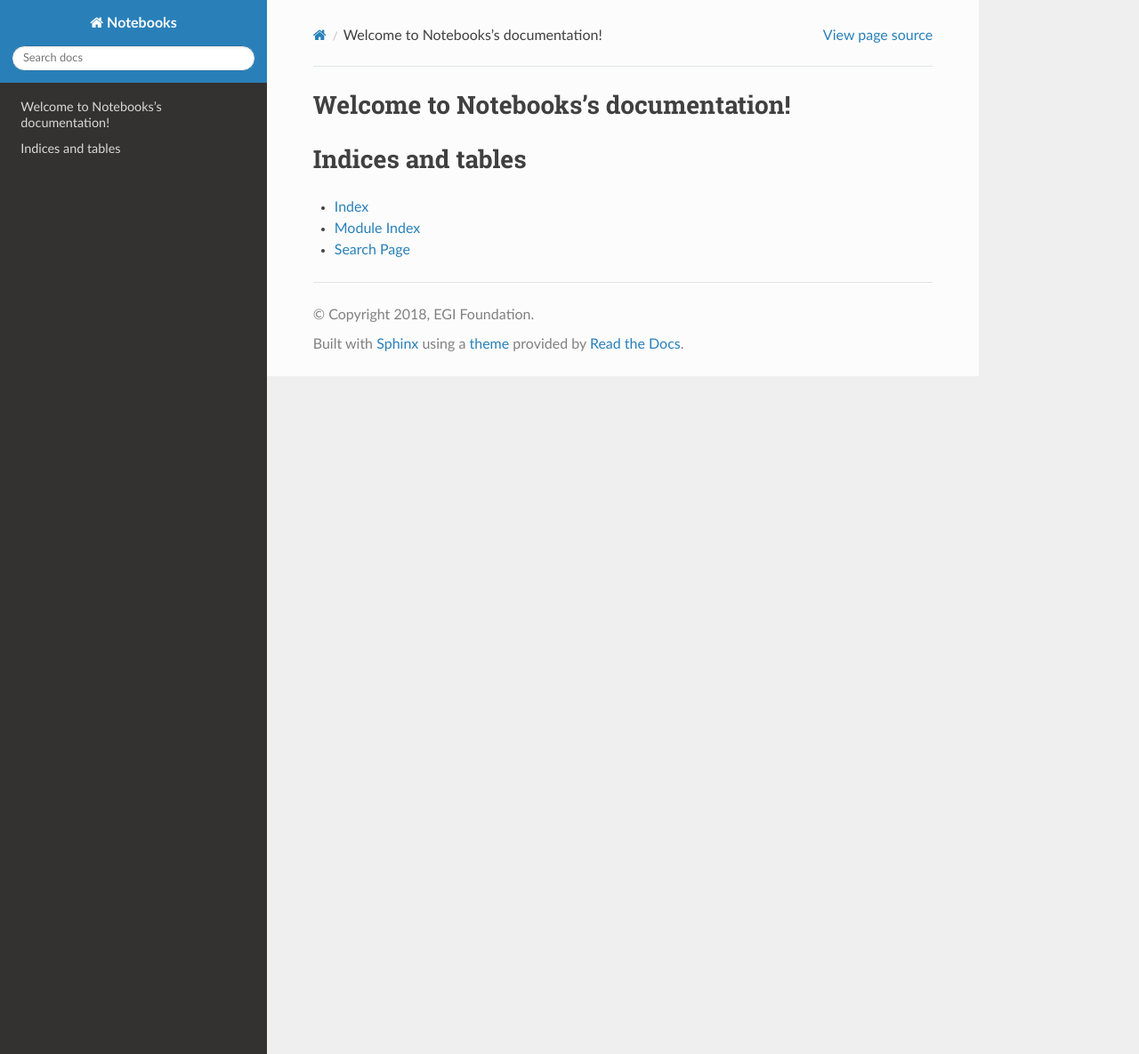
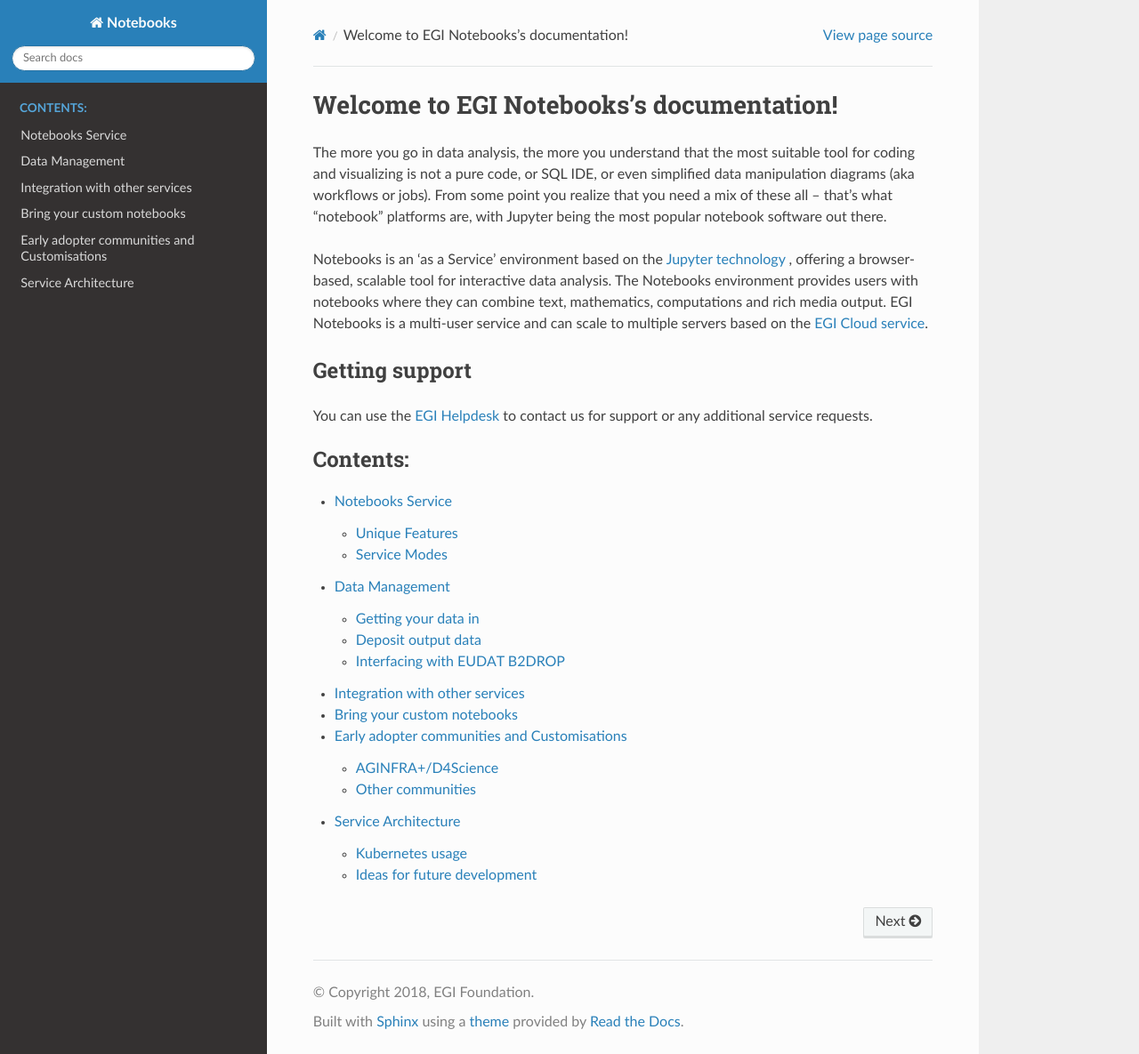
Before and after one commit to EGI-Federation/notebooks, a Sphinx documentation site: the page built from source/index.rst, in a window 1280 px wide and 1185 px high. Shown: the whole window at 89% size. Built offline with Sphinx 7.4.7 and the Read the Docs theme 2.0.0, drawn with Linux system fonts in a browser that asks for light colours.

Commit message:
First version of docs
Contents taken from the wiki https://wiki.egi.eu/wiki/EGI_Notebooks

```diff
--- /dev/null
+++ b/source/communities.rst
@@ -0,0 +1,29 @@
+Early adopter communities and Customisations
+--------------------------------------------
+
+AGINFRA+/D4Science
+::::::::::::::::::
+
+An instance of the EGI notebooks is deployed for the `AGINFRA+ <http://plus.aginfra.eu/>`_
+project and made available via selected `D4Science VREs <https://www.d4science.org/>`_.
+Besides the features described above, this instance has been further
+customised to support:
+
+* Embedding the EGI notebooks interface into the community we portal, no
+  separate web browser windows or tab to access the notebooks functionality.
+
+* Integration of AAI between Notebooks and the community portal for single-sign
+  on. Enabled users are automatically recognised by the notebooks.
+
+* Access to other VRE services from the notebooks using their personal token
+  easily available in the notebooks environment.
+
+* File sharing between notebooks and the community web portal file space.
+
+Other communities
+:::::::::::::::::
+
+* `OpenDreamKit <http://opendreamkit.org/>`_  Open Digital Research Environment
+  Toolkit for the Advancement of Mathematics
+
+* IFREMER: Marine sciences
--- /dev/null
+++ b/source/data.rst
@@ -0,0 +1,37 @@
+Data Management
+---------------
+
+1GB persistent storage for the notebooks is available at ``/persistent`` linked
+from the notebooks home directory. **Please note that files stored on any
+other folder will be lost when your notebook server is closed (which can
+happen if there is no activity for more than 1 hour!)**. There is no space
+limit set for other folders.
+
+If you need to increase your persistent storage space,
+open a [https://ggus.eu GGUS ticket to the Notebooks Support Unit]
+
+Access to other kinds of persistent storage for community specific instances
+that can be tailored to your specific needs and available storage systems.
+
+Getting your data in
+::::::::::::::::::::
+
+Your notebooks have full outgoing internet connectivity so you can connect to
+any external service to bring data in for analysis. We are evaluating
+integration with EOSC-hub services for facilitating the access to input data,
+with EGI DataHub as first target. Please contact support@egi.eu if you are
+interested in other I/O integrations.
+
+Deposit output data
+:::::::::::::::::::
+
+As with input data, you can connect to any external service to deposit the
+notebooks output.
+
+Interfacing with EUDAT B2DROP
+:::::::::::::::::::::::::::::
+The Notebooks service is interoperable with the EUDAT B2DROP service, allowing
+a user to access files stored under his/her B2DROP account from the Notebooks.
+To use this feature you should sign up for a B2DROP account, upload files
+into it, then register the account in your Notebooks session. User
+guide about the steps is coming soon.
--- a/source/index.rst
+++ b/source/index.rst
@@ -3,18 +3,35 @@
    You can adapt this file completely to your liking, but it should at least
    contain the root `toctree` directive.
 
-Welcome to Notebooks's documentation!
-=====================================
+Welcome to EGI Notebooks's documentation!
+=========================================
+
+The more you go in data analysis, the more you understand that the most
+suitable tool for coding and visualizing is not a pure code, or SQL IDE, or
+even simplified data manipulation diagrams (aka workflows or jobs). From some
+point you realize that you need a mix of these all – that’s what “notebook”
+platforms are, with Jupyter being the most popular notebook software out there.
+
+Notebooks is an 'as a Service' environment based on the `Jupyter technology
+<http://jupyter.org/>`_ , offering a browser-based, scalable tool for
+interactive data analysis. The Notebooks environment provides users with
+notebooks where they can combine text, mathematics, computations and rich media
+output. EGI Notebooks is a multi-user service and can scale to multiple servers
+based on the `EGI Cloud service <https://www.egi.eu/services/cloud-compute/>`_.
+
+Getting support
+---------------
+
+You can use the `EGI Helpdesk <https://ggus.eu>`_ to contact us for support
+or any additional service requests.
 
 .. toctree::
    :maxdepth: 2
    :caption: Contents:
 
-
-
-Indices and tables
-==================
-
-* :ref:`genindex`
-* :ref:`modindex`
-* :ref:`search`
+   service
+   data
+   integration
+   customisation
+   communities
+   technical
--- /dev/null
+++ b/source/integration.rst
@@ -0,0 +1,8 @@
+Integration with other services
+-------------------------------
+
+Notebooks running on EGI can access other existing computing and storage
+services. The centrally operated EGI Notebooks instance is using resources
+from the access.egi.eu Virtual Organisation. We are open to suggestions on
+which services you would like to access to create guidelines and extend the
+service with tools to ease these tasks.
--- /dev/null
+++ b/source/service.rst
@@ -0,0 +1,47 @@
+Notebooks Service
+-----------------
+
+Unique Features
+:::::::::::::::
+
+EGI Notebooks provides the well-known Jupyter interface for notebooks with the
+following added features:
+
+* Integration with EGI Check-in for authentication, login with any EduGAIN or
+  social accounts (e.g. Google, Facebook)
+
+* Persistent storage associated to each user, available in the notebooks
+  environment.
+
+* Customisable with new notebook environments, expose any existing notebook to
+  your users.
+
+* Runs on EGI e-Infrastructure so can easily use EGI compute and storage from
+  your notebooks.
+
+
+Service Modes
+:::::::::::::
+
+We offer different service modes depending on your needs:
+
+* Individual users can use the centrally operated service from EGI. Users,
+  after lightweight approval, can login, write and play and re-play notebooks.
+  Notebooks can use storage and compute capacity from the access.egi.eu
+  Virtual Organisation. Request access via
+  `EGI marketplace <https://marketplace.egi.eu/applications-on-demand-beta/65-jupyter.html>`_.
+
+* User communities can have their customised EGI Notebooks service instance.
+  EGI offers consultancy and support, as well as can operate the setup.
+  Contact support@egi.eu to make an arrangement. A community specific setup
+  allows the community to use the community's own Virtual Organisation
+  (i.e. federated compute and storage sites) for Jupyter, add custom libraries
+  into Jupyter (e.g. discipline-specific analysis libraries) or have fine
+  grained control on who can access the instance (based on the information
+  available to the EGI Check-in AAI service).
+
+.. BinderHub mode that allows to recreate notebooks from existing repositories
+   making the code immediately reproducible by anyone, anywhere. While under
+   development, this option does not have persistent storage and does not
+   require authentication, there is ongoing work to integrate with the modes
+   described above. Alpha instance available at https://binderhub.fedcloud-tf.fedcloud.eu
--- /dev/null
+++ b/source/technical.rst
@@ -0,0 +1,65 @@
+Service Architecture
+--------------------
+
+The EGI Notebooks service relies on the following technologies to provide its
+functionality:
+
+* `JupyterHub <https://github.com/jupyterhub/jupyterhub>`_ with custom
+  `EGI Check-in oauthentication <https://github.com/enolfc/oauthenticator>`_
+  configured to spawn pods on Kubernetes.
+
+* `Kubernetes <https://kubernetes.io/>`_ as container orchestration platform
+  running on top of EGI Cloud resources. Within the service it is in charge of
+  managing the allocated resources and providing the right abstraction to
+  deploy the containers that build the service. Resources are provided by EGI
+  Federated Cloud providers, including persistent storage for users notebooks.
+
+* CA authority to allocate recognised certificates for the HTTPS server
+
+* `Prometheus <https://prometheus.io/>`_ for monitoring resource consumption.
+
+* Specific EGI hooks for `monitoring <https://github.com/EGI-Foundation/egi-notebooks-monitoring>`_
+  and `accounting <https://github.com/EGI-Foundation/egi-notebooks-accounting>`_.
+
+* VO-Specific storage/Big data facilities or any pluggable tools into the
+  notebooks environment can be added to community specific instances.
+
+
+.. [[File:EGI_Notebooks_Stack.png|center|650px|EGI Notebooks Achitecture]]
+
+Kubernetes usage
+::::::::::::::::
+
+A Kubernetes (k8s) cluster deployed into a resource provider is in charge of
+managing the containers that will provide the service. On this cluster there are:
+
+* 1 master node that manages the whole cluster
+
+* 1 or more edge nodes with a public IP and corresponding public DNS name
+  (notebooks.egi.eu) where a k8s ingress HTTP reverse proxy redirects requests
+  from user to other components of the service. The HTTP server has a valid
+  certificate from one CA recognised at most browsers (e.g. DigiCert).
+
+* 1 or more nodes that host the JupyterHub server, the notebooks servers where
+  the users will run their notebooks. Hub is deployed using the
+  `JupyterHub helm charts <https://jupyterhub.github.io/helm-chart/>`_.
+
+* Persistent storage managed via NFS to be exposed into the notebooks as
+  user space.
+
+* Prometheus allows monitoring of usage of resources and it's queried by the
+  accounting plugin to produce accounting records.
+
+All communication with the user goes via HTTPS and the service only needs a
+publicly accessible entry point (public IP with resolvable name)
+
+Monitoring and accounting are provided by hooking into the respective monitoring
+and accounting EGI services.
+
+There are no specific hardware requirements and the whole environment can run
+on commodity virtual machines.
+
+Ideas for future development
+::::::::::::::::::::::::::::
+
+* Provide a way to parametrise and execute notebooks like https://github.com/nteract/papermill
```
Also changed, not shown: source/customisation.rst (added, +14 -0 lines).
